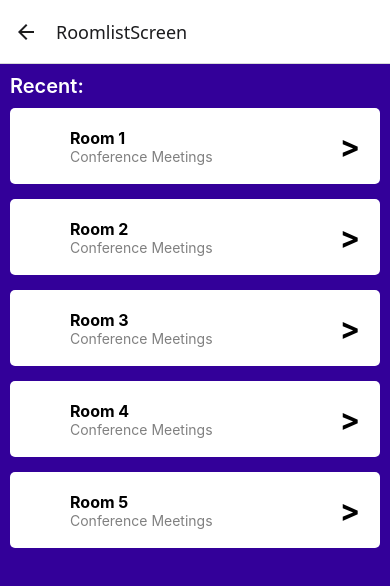
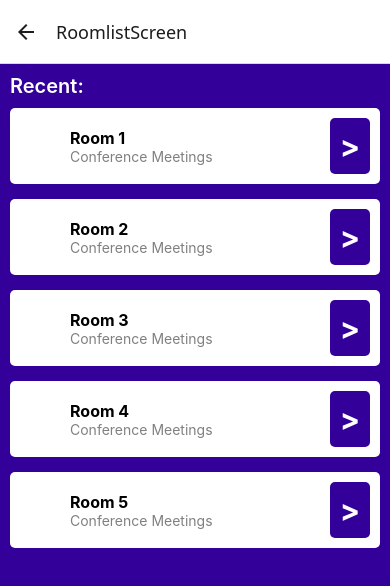
Before and after one commit to vimis22/test, a React Native app: screen /RoomlistScreen in a window 390 px wide. Shown: the top 586 px of the page. Built offline with nearby package versions, Linux system fonts and the light colour scheme.

Commit message:
Fixed the styling of navigate button which leads to ChatScreen.

```diff
--- a/RoomlistScreen.tsx
+++ b/RoomlistScreen.tsx
@@ -73,12 +73,12 @@ const styles = StyleSheet.create({
     color: 'grey',
   },
   buttonContainer: {
-    backgroundColor: 'white',
+    backgroundColor: '#330099',
     borderRadius: 5,
     padding: 10,
   },
   buttonText: {
-    color: 'black',
+    color: 'white',
     fontWeight: 'bold',
     fontSize: 30,
   },
```
